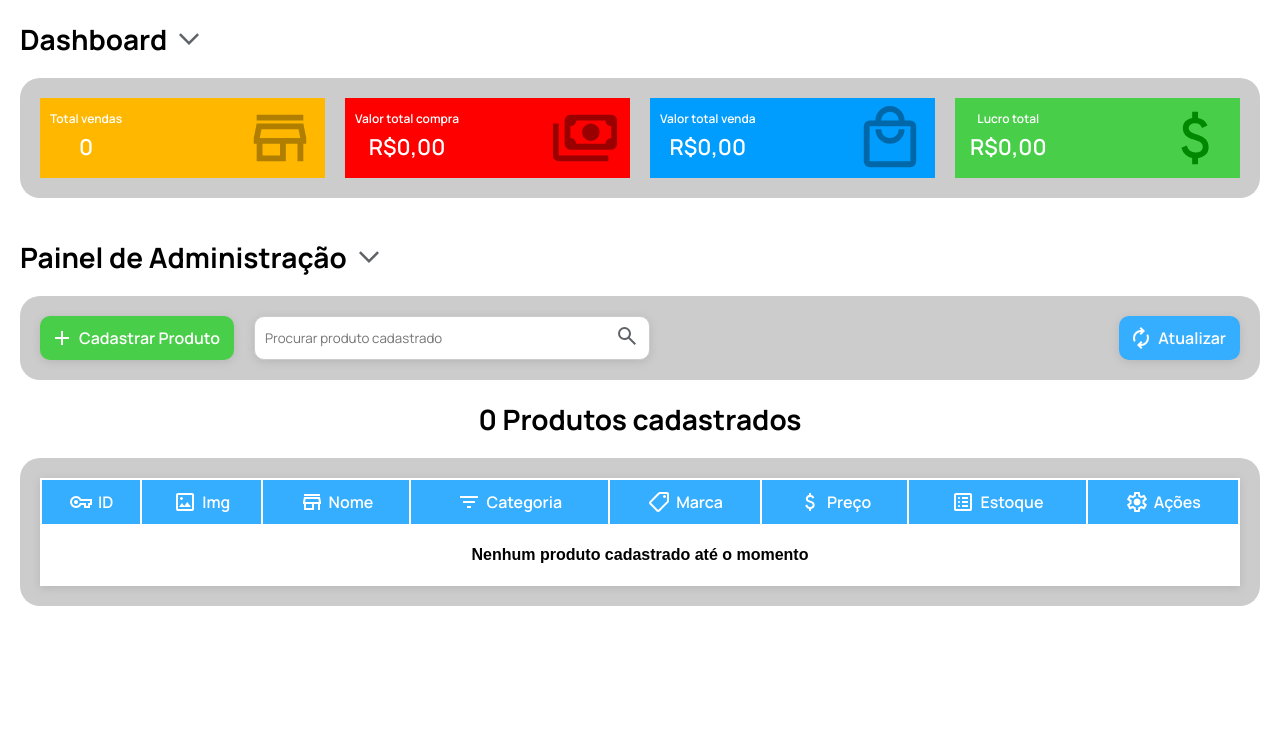
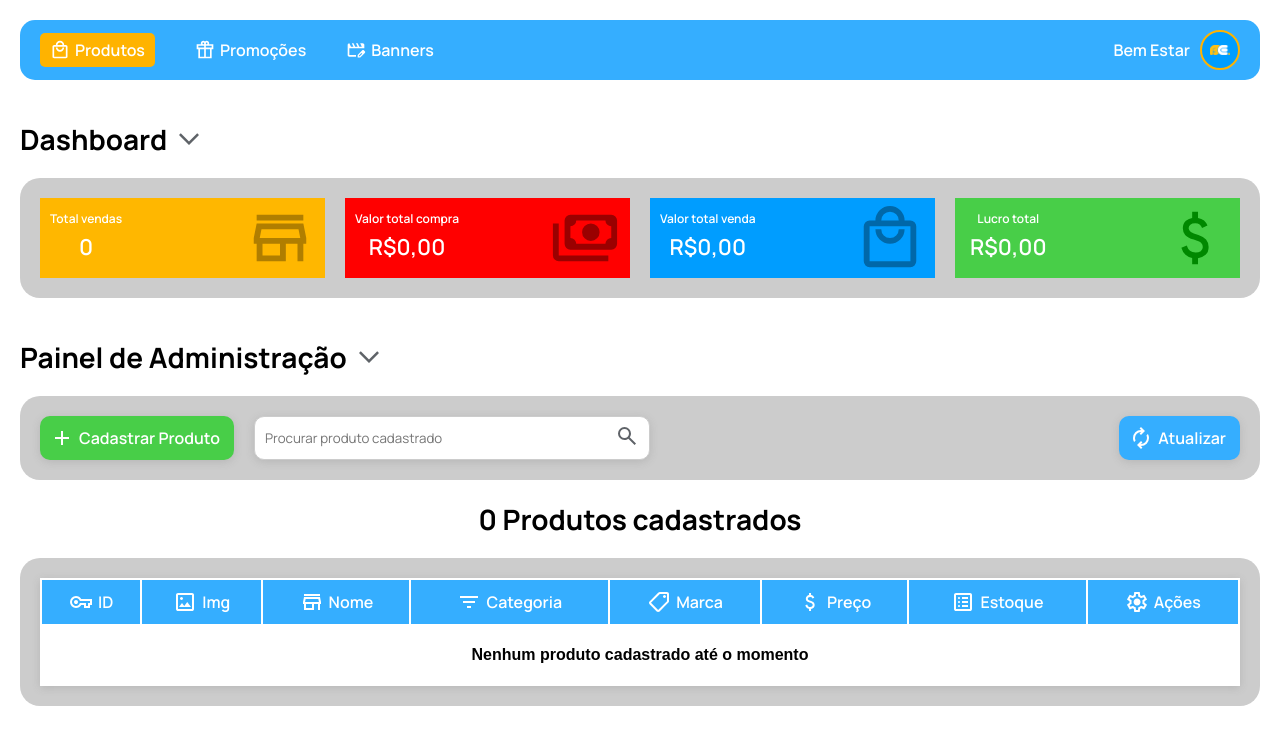
Before and after one commit to thomazandreywalicoski/curso-php, a PHP site: page /produtos.php?pagina=1 in a window 1280 px wide. Shown: the top 745 px of the page. Run offline with PHP 8.4, Linux system fonts and the light colour scheme; data that the repository does not hold is empty.

Commit message:
Adicionado menu de opções e perfil do usuário

```diff
--- a/crud_produtos/estilo/pagina_administracao/pagina_administracao.css
+++ b/crud_produtos/estilo/pagina_administracao/pagina_administracao.css
@@ -14,6 +14,96 @@ body {
     justify-content: flex-start;
     align-items: center;
     flex-direction: column;
+}
+
+/* MENU E PERFIL USUÁRIO */
+
+.menu-administrador-c {
+    display: flex;
+    align-items: center;
+    justify-content: center;
+    max-width: 1280px;
+    width: 100%;
+    padding: 20px;
+}
+
+.menu-administrador {
+    width: 100%;
+    display: flex;
+    align-items: center;
+    justify-content: space-between;
+    padding: 10px 20px;
+    background-color: #35AEFF;
+    border-radius: 15px;
+}
+
+
+.menu-opcoes {
+    display: flex;
+    align-items: center;
+    justify-content: center;
+    gap: 40px;
+}
+
+.menu-opcoes-opcao-1 {
+    display: flex;
+    align-items: center;
+    justify-content: center;
+    gap: 5px;
+    background-color: #ffb300;
+    padding: 5px 10px;
+    border-radius: 5px;
+    color: #fff;
+    font-weight: 600;
+}
+
+.menu-opcoes-opcao-1 svg {
+    width: 20px;
+}
+
+
+.menu-opcoes-opcao {
+    display: flex;
+    align-items: center;
+    justify-content: center;
+    gap: 5px;
+}
+
+.menu-opcoes-opcao svg {
+    width: 20px;
+}
+
+.menu-opcoes-opcao p {
+    color: #fff;
+    font-weight: 600;
+}
+
+.perfil-usuario {
+    display: flex;
+    align-items: center;
+    justify-content: center;
+    gap: 10px;
+}
+
+.perfil-usuario-nome {
+    font-weight: 600;
+    color: #fff;
+}
+
+.perfil-usuario-img {
+    background-color: #009DFF;
+    border: 2px solid #ffb300;
+    border-radius: 50%;
+    display: flex;
+    align-items: center;
+    justify-content: center;
+    padding: 10px;
+    height: 40px;
+    width: 40px;
+}
+
+.perfil-usuario-img img {
+    width: 20px;
 }
 
 
--- a/crud_produtos/produtos.php
+++ b/crud_produtos/produtos.php
@@ -8,6 +8,54 @@
     <title>Painel de Administração</title>
 </head>
 <body>
+
+
+
+    <div class="menu-administrador-c">
+        <div class="menu-administrador">
+
+            <div class="menu-opcoes-c">
+                <div class="menu-opcoes">
+
+                    <div class="menu-opcoes-opcao-1">
+                        <svg xmlns="http://www.w3.org/2000/svg" height="24px" viewBox="0 -960 960 960" width="24px" fill="#fff">
+                            <path d="M200-80q-33 0-56.5-23.5T120-160v-480q0-33 23.5-56.5T200-720h80q0-83 58.5-141.5T480-920q83 0 141.5 58.5T680-720h80q33 0 56.5 23.5T840-640v480q0 33-23.5 56.5T760-80H200Zm0-80h560v-480H200v480Zm280-240q83 0 141.5-58.5T680-600h-80q0 50-35 85t-85 35q-50 0-85-35t-35-85h-80q0 83 58.5 141.5T480-400ZM360-720h240q0-50-35-85t-85-35q-50 0-85 35t-35 85ZM200-160v-480 480Z"/>
+                        </svg>
+                        <p>Produtos</p>
+                    </div>
+
+                    <div class="menu-opcoes-opcao">
+                        <svg xmlns="http://www.w3.org/2000/svg" height="24px" viewBox="0 -960 960 960" width="24px" fill="#fff">
+                            <path d="M160-80v-440H80v-240h208q-5-9-6.5-19t-1.5-21q0-50 35-85t85-35q23 0 43 8.5t37 23.5q17-16 37-24t43-8q50 0 85 35t35 85q0 11-2 20.5t-6 19.5h208v240h-80v440H160Zm400-760q-17 0-28.5 11.5T520-800q0 17 11.5 28.5T560-760q17 0 28.5-11.5T600-800q0-17-11.5-28.5T560-840Zm-200 40q0 17 11.5 28.5T400-760q17 0 28.5-11.5T440-800q0-17-11.5-28.5T400-840q-17 0-28.5 11.5T360-800ZM160-680v80h280v-80H160Zm280 520v-360H240v360h200Zm80 0h200v-360H520v360Zm280-440v-80H520v80h280Z"/>
+                        </svg>
+                        <p>Promoções</p>
+                    </div>
+
+                    <div class="menu-opcoes-opcao">
+                        <svg xmlns="http://www.w3.org/2000/svg" height="24px" viewBox="0 -960 960 960" width="24px" fill="#fff">
+                            <path d="M160-240v-320 320Zm0 80q-33 0-56.5-23.5T80-240v-480q0-33 23.5-56.5T160-800l80 160h120l-80-160h80l80 160h120l-80-160h80l80 160h120l-80-160h120q33 0 56.5 23.5T880-720v160H160v320h320v80H160Zm400 40v-123l221-220q9-9 20-13t22-4q12 0 23 4.5t20 13.5l37 37q8 9 12.5 20t4.5 22q0 11-4 22.5T903-340L683-120H560Zm300-263-37-37 37 37ZM620-180h38l121-122-18-19-19-18-122 121v38Zm141-141-19-18 37 37-18-19Z"/>
+                        </svg>
+                        <p>Banners</p>
+                    </div>
+
+                </div>
+            </div>
+
+            <div class="perfil-usuario">
+                <div class="perfil-usuario-nome">
+                    <p>Bem Estar</p>
+                </div>
+                <div class="perfil-usuario-img">
+                    <img src="logo/logo-2.png" alt="">
+                </div>
+            </div>
+
+        </div>
+    </div>
+
+
+
+
 
 
     <!-------------------------------------------------------------------------------------------------->
```
